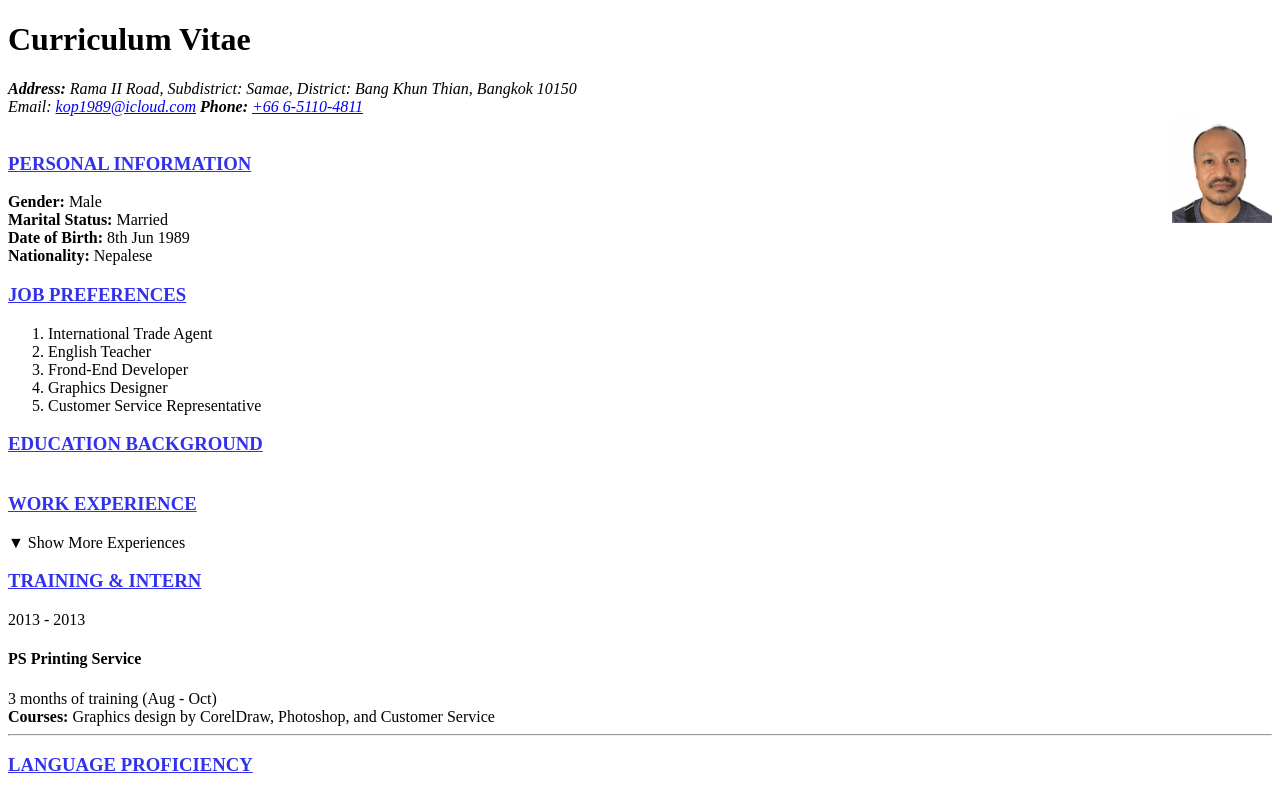
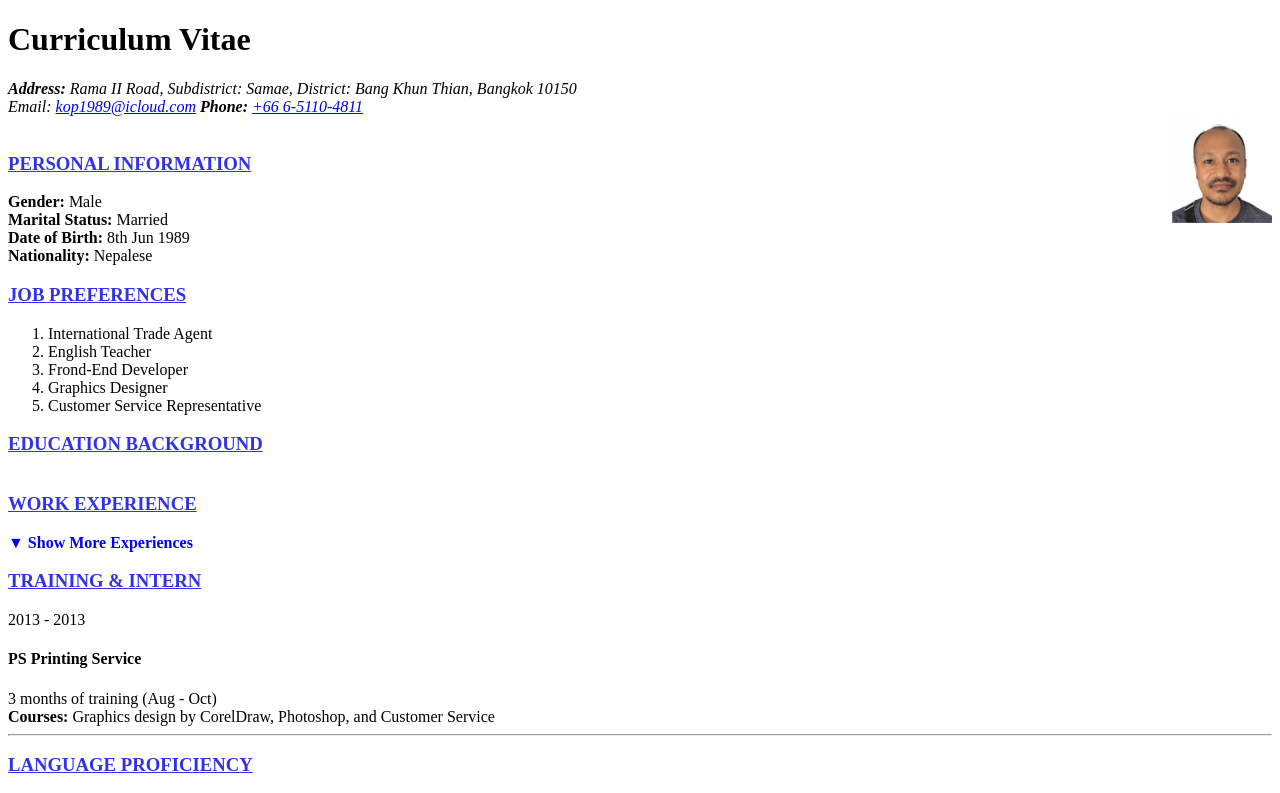
Before and after one commit to kapil-maharjan/curriculum-vitae, a plain HTML site: page index.html in a window 1280 px wide. Shown: the top 793 px of the page. Drawn offline with Linux system fonts and the light colour scheme.

Commit message:
Update style.css
Add features for show/less work exp.

```diff
--- a/style.css
+++ b/style.css
@@ -42,6 +42,24 @@ address {
     transition: 0.3s;
 }
 
+#showMoreWork {
+   cursor: pointer;
+   color: blue;
+   font-weight: bold;
+   margin-top: 10px;
+}
+
+.hidden-work {
+    display: none; /* ซ่อนงานเก่าๆ ไว้ก่อน */
+}
+
+/* ตกแต่งปุ่มนิดหน่อย */
+#showMoreWork:hover {
+    text-decoration: underline;
+    color: darkblue;
+}
+
+
 table, td  {
     border: 2px solid rgb(60, 60, 194);
     border-radius: 5px;
```
